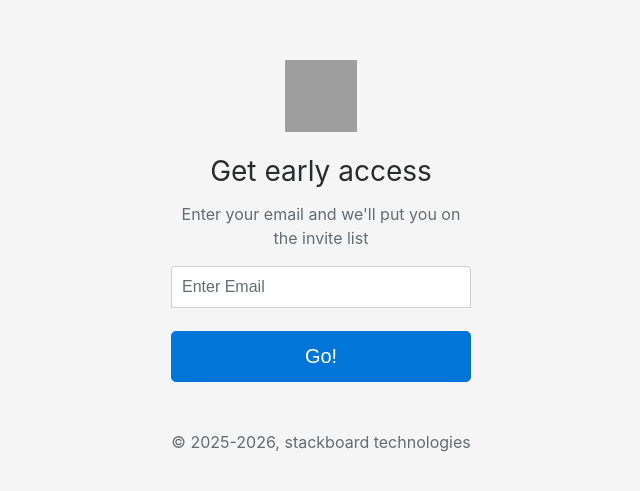
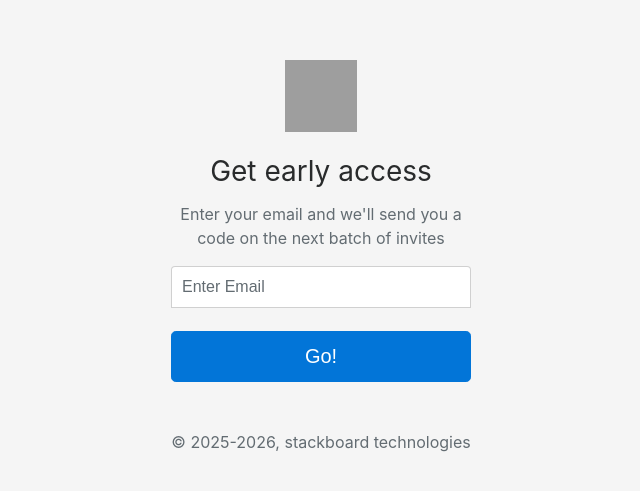
Before and after one commit to homejackinc/app, a plain HTML site: page join/index.html in a window 1280 px wide. Shown: the part 135-626 px from the top of the page, without its empty margins (319-959 px from the left). Drawn offline with nearby package versions, Linux system fonts and the light colour scheme; grey boxes are pictures that could not be loaded.

Commit message:
Update index.html

```diff
--- a/join/index.html
+++ b/join/index.html
@@ -83,7 +83,7 @@ body {
     <form class="form-signin">
       <img class="mb-4" src="https://www.shareicon.net/download/2016/11/14/851902_th.svg" alt="" width="72" height="72">
       <h1 class="h3 mb-3 font-weight-normal">Get early access</h1>
-      <p class="text-muted">Enter your email and we'll put you on the invite list</p>
+      <p class="text-muted">Enter your email and we'll send you a code on the next batch of invites</p>
       <label for="inputEmail" class="sr-only">Email address</label>
       <input type="email" class="form-control" id="usrnm" placeholder="Enter Email" name="entry.557629265">
       <br>
```
